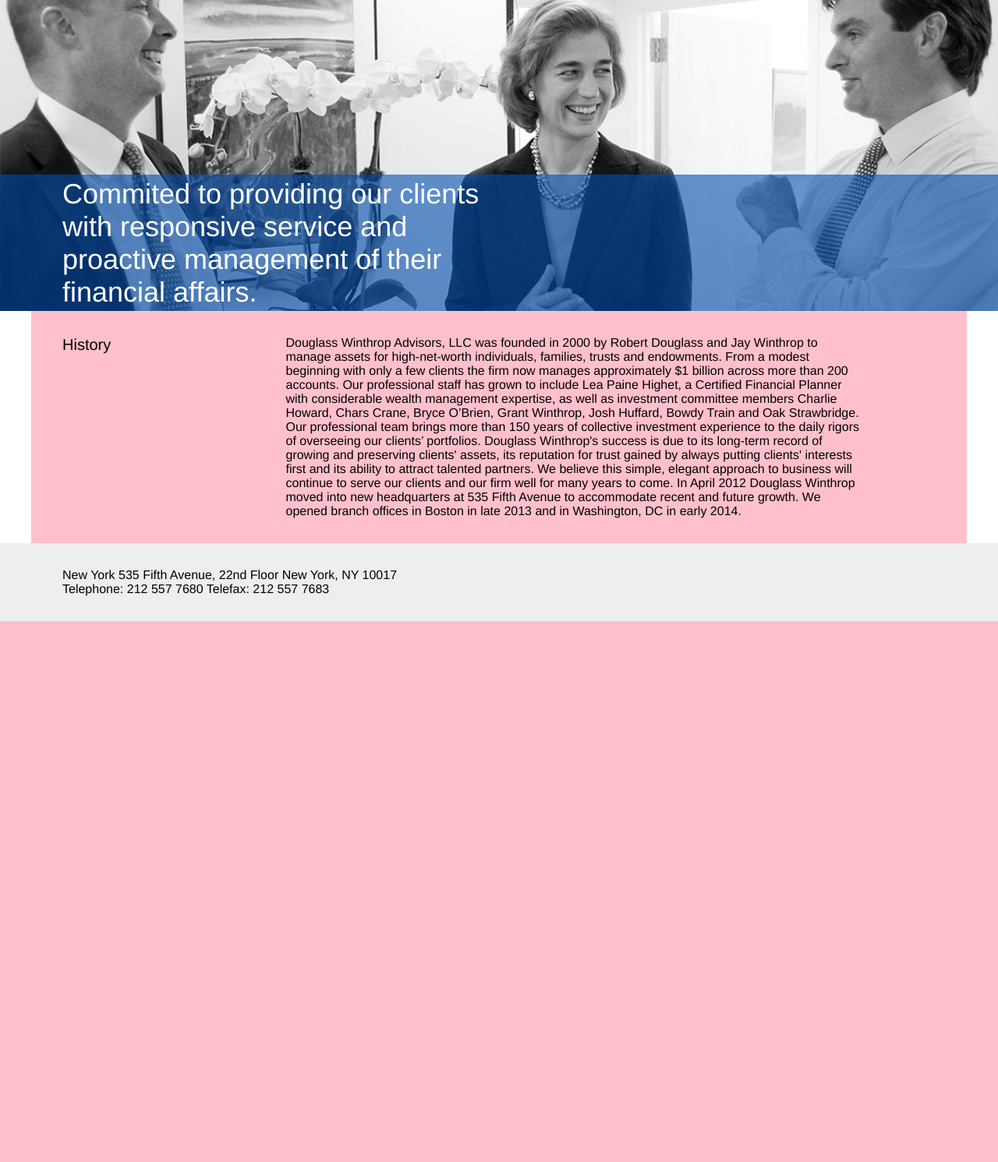
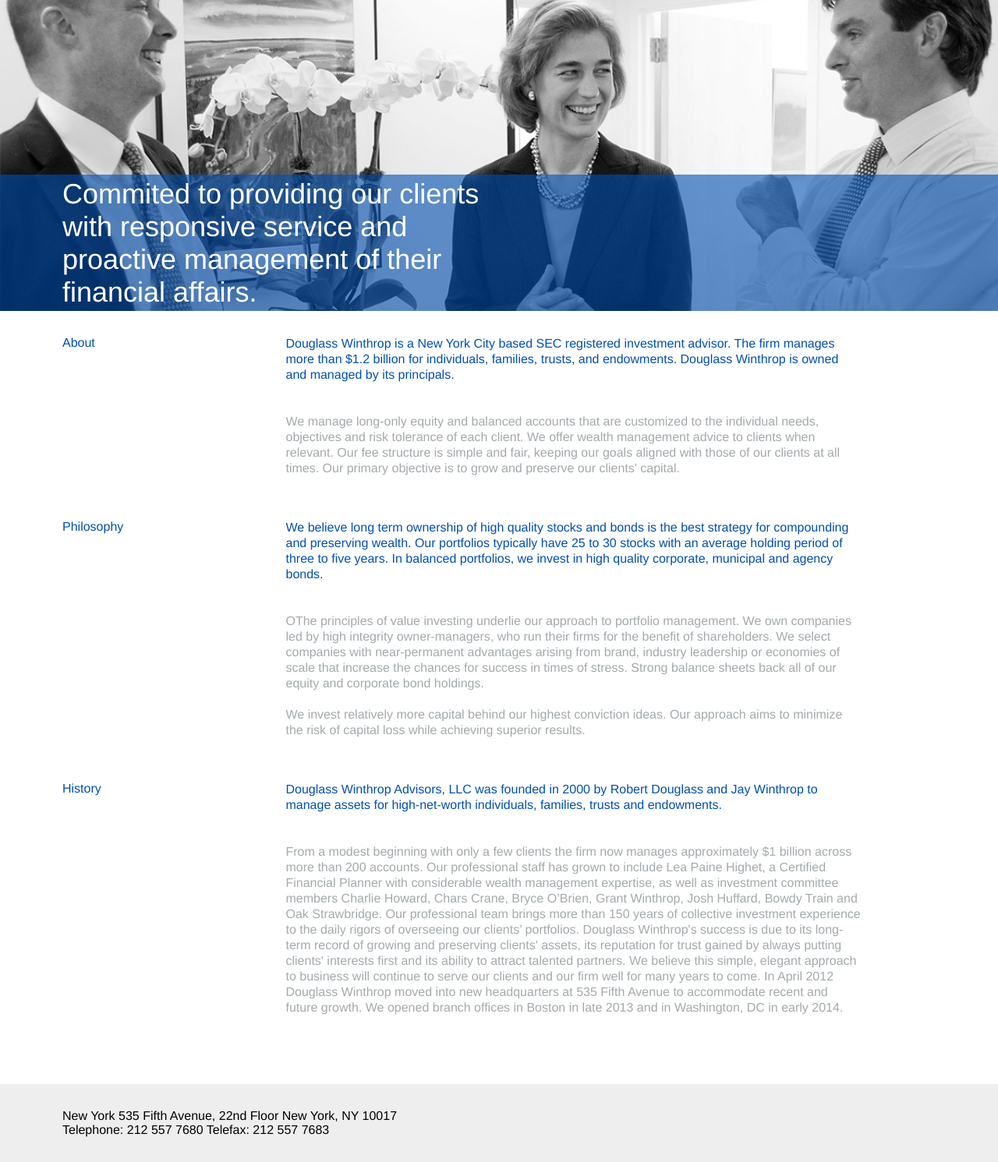
Before and after one commit to pdcdev/douglasswinthrop, a PHP site: page /firm.php in a window 1280 px wide. Shown: the part 61-1552 px from the top of the page at 78% size. Before the commit the page ends 858 px from the top, so only its background shows below. Run offline with PHP 8.4, Linux system fonts and the light colour scheme; some libraries are stand-ins or nearby versions.

Commit message:
finished our firm

```diff
--- a/css/main.css
+++ b/css/main.css
@@ -51,13 +51,13 @@ body {
   align-items: center;
   /*justify-content: center;*/ }
 
-.global_pad, .page_banner_home div.overlay_home div.inner_banner_home, .page_banner_letters div.overlay div.inner_banner, .page_banner_firm div.overlay div.inner_banner, .page_banner_history div.overlay div.inner_banner, section.people, section.history, footer div.inner_footer {
+.global_pad, .page_banner_home div.overlay_home div.inner_banner_home, .page_banner_letters div.overlay div.inner_banner, .page_banner_firm div.overlay div.inner_banner, .page_banner_history div.overlay div.inner_banner, section.people, section.firm, footer div.inner_footer {
   padding: 2em 40px; }
   @media screen and (max-width: 768px) {
-    .global_pad, .page_banner_home div.overlay_home div.inner_banner_home, .page_banner_letters div.overlay div.inner_banner, .page_banner_firm div.overlay div.inner_banner, .page_banner_history div.overlay div.inner_banner, section.people, section.history, footer div.inner_footer {
+    .global_pad, .page_banner_home div.overlay_home div.inner_banner_home, .page_banner_letters div.overlay div.inner_banner, .page_banner_firm div.overlay div.inner_banner, .page_banner_history div.overlay div.inner_banner, section.people, section.firm, footer div.inner_footer {
       padding: 2em 40px; } }
   @media screen and (max-width: 480px) {
-    .global_pad, .page_banner_home div.overlay_home div.inner_banner_home, .page_banner_letters div.overlay div.inner_banner, .page_banner_firm div.overlay div.inner_banner, .page_banner_history div.overlay div.inner_banner, section.people, section.history, footer div.inner_footer {
+    .global_pad, .page_banner_home div.overlay_home div.inner_banner_home, .page_banner_letters div.overlay div.inner_banner, .page_banner_firm div.overlay div.inner_banner, .page_banner_history div.overlay div.inner_banner, section.people, section.firm, footer div.inner_footer {
       padding: 2em 30px; } }
 
 .sidepad, .inner_header {
@@ -401,37 +401,60 @@ section.people {
           section.people div.person div.person_name p {
             font-size: 0.9375rem; } }
 
-section.history {
+section.firm {
   max-width: 75em;
   margin-left: auto;
-  margin-right: auto;
-  background-color: pink; }
-  section.history::after {
+  margin-right: auto; }
+  section.firm::after {
     clear: both;
     content: "";
     display: table; }
-  section.history h2.title {
+  section.firm h2.title {
     float: left;
     display: block;
     margin-right: 2.3255813953%;
     width: 23.2558139535%;
-    color: #000;
-    font-size: 1.25rem; }
-    section.history h2.title:last-child {
+    color: #004FB1;
+    font-size: 1rem; }
+    section.firm h2.title:last-child {
       margin-right: 0; }
     @media screen and (max-width: 768px) {
-      section.history h2.title {
-        font-size: 1.125rem; } }
+      section.firm h2.title {
+        font-size: 1rem; } }
     @media screen and (max-width: 480px) {
-      section.history h2.title {
-        font-size: 1rem; } }
-  section.history div.description {
-    float: left;
-    display: block;
-    margin-right: 2.3255813953%;
-    width: 65.8914728682%; }
-    section.history div.description:last-child {
-      margin-right: 0; }
+      section.firm h2.title {
+        font-size: 0.9375rem; } }
+  section.firm div {
+    padding-bottom: 5%; }
+    section.firm div div.description {
+      float: left;
+      display: block;
+      margin-right: 2.3255813953%;
+      width: 65.8914728682%; }
+      section.firm div div.description:last-child {
+        margin-right: 0; }
+      section.firm div div.description p.sub-header {
+        color: #004FB1;
+        font-size: 1rem;
+        line-height: 20px;
+        font-family: "FrutigerLTW01-55Roman", helvetica, sans serif; }
+        @media screen and (max-width: 768px) {
+          section.firm div div.description p.sub-header {
+            font-size: 1rem; } }
+        @media screen and (max-width: 480px) {
+          section.firm div div.description p.sub-header {
+            font-size: 0.9375rem; } }
+      section.firm div div.description p.following {
+        line-height: 20px;
+        color: #A3A9AC;
+        font-size: 1rem;
+        font-family: "FrutigerLTW01-47LightCn", helvetica, sans serif; }
+        @media screen and (max-width: 768px) {
+          section.firm div div.description p.following {
+            font-size: 1rem; } }
+        @media screen and (max-width: 480px) {
+          section.firm div div.description p.following {
+            font-size: 0.9375rem; } }
 
 #map-canvas {
   min-height: 640px;
@@ -441,7 +464,8 @@ section.history {
   max-width: none; }
 
 footer {
-  background-color: #eee; }
+  background-color: #eee;
+  font-family: "FrutigerLTW01-47LightCn", helvetica, sans serif; }
   footer div.inner_footer {
     max-width: 75em;
     margin-left: auto;
@@ -450,3 +474,12 @@ footer {
       clear: both;
       content: "";
       display: table; }
+    footer div.inner_footer div.inner_footer address {
+      color: #004FB1;
+      font-size: 1rem; }
+      @media screen and (max-width: 768px) {
+        footer div.inner_footer div.inner_footer address {
+          font-size: 1rem; } }
+      @media screen and (max-width: 480px) {
+        footer div.inner_footer div.inner_footer address {
+          font-size: 0.9375rem; } }
--- a/firm.php
+++ b/firm.php
@@ -8,19 +8,44 @@
             </div>
         </div>
     </aside>
-    <section class="history">
-        <h2 class="title"> History </h2>
-        <div class="description">
-            <p>Douglass Winthrop Advisors, LLC was founded in 2000 by Robert Douglass and Jay Winthrop to manage assets for high-net-worth individuals,
-                families, trusts and endowments. From a modest beginning with only a few clients the firm now manages approximately $1 billion across more than 200 accounts.
-                Our professional staff has grown to include Lea Paine Highet, a Certified Financial Planner with considerable wealth management expertise,
-                as well as investment committee members Charlie Howard, Chars Crane, Bryce O’Brien, Grant Winthrop, Josh Huffard, Bowdy Train and Oak Strawbridge.
-                Our professional team brings more than 150 years of collective investment experience to the daily rigors of overseeing our clients’ portfolios.
-                Douglass Winthrop's success is due to its long-term record of growing and preserving clients' assets, its reputation for trust gained by always
-                putting clients' interests first and its ability to attract talented partners. We believe this simple, elegant approach to business
-                will continue to serve our clients and our firm well for many years to come. In April 2012 Douglass Winthrop moved into new headquarters
-                at 535 Fifth Avenue to accommodate recent and future growth. We opened branch offices in Boston in late 2013 and in Washington, DC in early 2014.
-            </p>
+    <section class="firm">
+        <div>
+            <h2 class="title"> About </h2>
+            <div class="description">
+                <p class="sub-header">Douglass Winthrop is a New York City based SEC registered investment advisor. The firm manages more than $1.2 billion for individuals, families, trusts, and endowments.
+                    Douglass Winthrop is owned and managed by its principals.
+                </p>
+                <p class="following"> <br><br>We manage long-only equity and balanced accounts that are customized to the individual needs, objectives and risk tolerance of each client. We offer wealth management advice to clients when relevant. Our fee structure is simple and fair, keeping our goals aligned with those of our clients at all times.
+                    Our primary objective is to grow and preserve our clients' capital.
+                </p>
+
+            </div>
+        </div>
+        <div>
+            <h2 class="title"> Philosophy </h2>
+            <div class="description">
+                <p class="sub-header">We believe long term ownership of high quality stocks and bonds is the best strategy for compounding and preserving wealth. Our portfolios typically have 25 to 30 stocks with an average holding period of three to five years.
+                    In balanced portfolios, we invest in high quality corporate, municipal and agency bonds.
+                </p>
+                <p class="following"><br><br>OThe principles of value investing underlie our approach to portfolio management. We own companies led by high integrity owner-managers, who run their firms for the benefit of shareholders. We select companies with near-permanent advantages arising from brand, industry leadership or economies of scale that increase the chances for success in times of stress.
+                    Strong balance sheets back all of our equity and corporate bond holdings.
+                    <br><br>We invest relatively more capital behind our highest conviction ideas. Our approach aims to minimize the risk of capital loss while achieving superior results.
+                </p>
+            </div>
+        </div>
+        <div>
+            <h2 class="title"> History </h2>
+            <div class="description">
+                <p class="sub-header">Douglass Winthrop Advisors, LLC was founded in 2000 by Robert Douglass and Jay Winthrop to manage assets for high-net-worth individuals, families, trusts and endowments.
+                </p>
+                <p class="following"> <br><br>From a modest beginning with only a few clients the firm now manages approximately $1 billion across more than 200 accounts. Our professional staff has grown to include Lea Paine Highet,
+                    a Certified Financial Planner with considerable wealth management expertise, as well as investment committee members Charlie Howard, Chars Crane, Bryce O’Brien, Grant Winthrop,
+                    Josh Huffard, Bowdy Train and Oak Strawbridge. Our professional team brings more than 150 years of collective investment experience to the daily rigors of overseeing our clients’ portfolios.
+                    Douglass Winthrop's success is due to its long-term record of growing and preserving clients' assets, its reputation for trust gained by always putting clients' interests first and its ability to attract
+                    talented partners. We believe this simple, elegant approach to business will continue to serve our clients and our firm well for many years to come.
+                    In April 2012 Douglass Winthrop moved into new headquarters at 535 Fifth Avenue to accommodate recent and future growth. We opened branch offices in Boston in late 2013 and in Washington, DC in early 2014.
+                </p>
+            </div>
         </div>
     </section>
 <?php include 'footer.php'; ?>
--- a/scss/main.scss
+++ b/scss/main.scss
@@ -278,16 +278,28 @@ section.people {
     }
 }
 
-section.history {
+section.firm {
     @include outer-container;
     @extend .global_pad;
-    background-color: pink;
     h2.title {
         @include span-columns(3);
-        @include type($medium, #000);
+        @include type($small, $blue);
     }
-    div.description {
-        @include span-columns(8);
+    div {
+        padding-bottom: 5%;
+        div.description {
+            @include span-columns(8);
+            p.sub-header {
+                @include type($small, #004FB1);
+                line-height: 20px;
+                font-family: $frutigerRoman;
+            }
+            p.following {
+                line-height: 20px;
+                @include type($small, $gray);
+                font-family: $frutigerLightCond;
+            }
+        }
     }
 }
 
@@ -304,8 +316,14 @@ section.history {
 
 footer {
     background-color: #eee;
+    font-family: $frutigerLightCond;
     div.inner_footer {
         @include outer-container;
+        div.inner_footer {
+            address {
+                @include type($small, #004FB1);
+            }
+        }
         @extend .global_pad;
         address {
 
--- a/scss/utilities/variables.scss
+++ b/scss/utilities/variables.scss
@@ -1,4 +1,5 @@
 $frutigerRoman: 'FrutigerLTW01-55Roman', helvetica, sans serif;
+$frutigerLight:'FrutigerLTW01-46LightIt', sans serif;
 $frutigerLightCond:'FrutigerLTW01-47LightCn', helvetica, sans serif;
 $frutigerLightCondItalic:'FrutigerLTW01-48LightCn', helvetica, sans serif;
 $frutigerBold: 'Frutiger LT W01_65 Bold', helvetica, sans serif;
```
Also changed, not shown: 2 other files.
